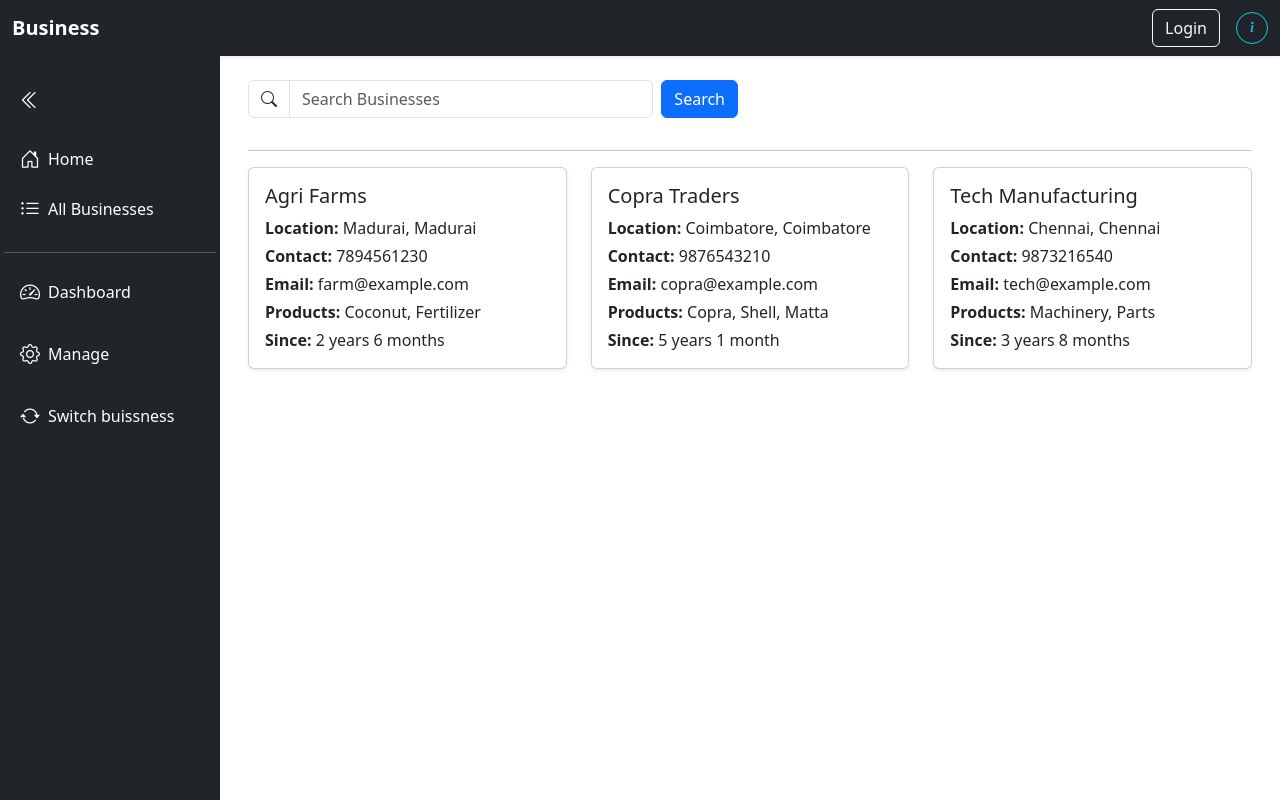
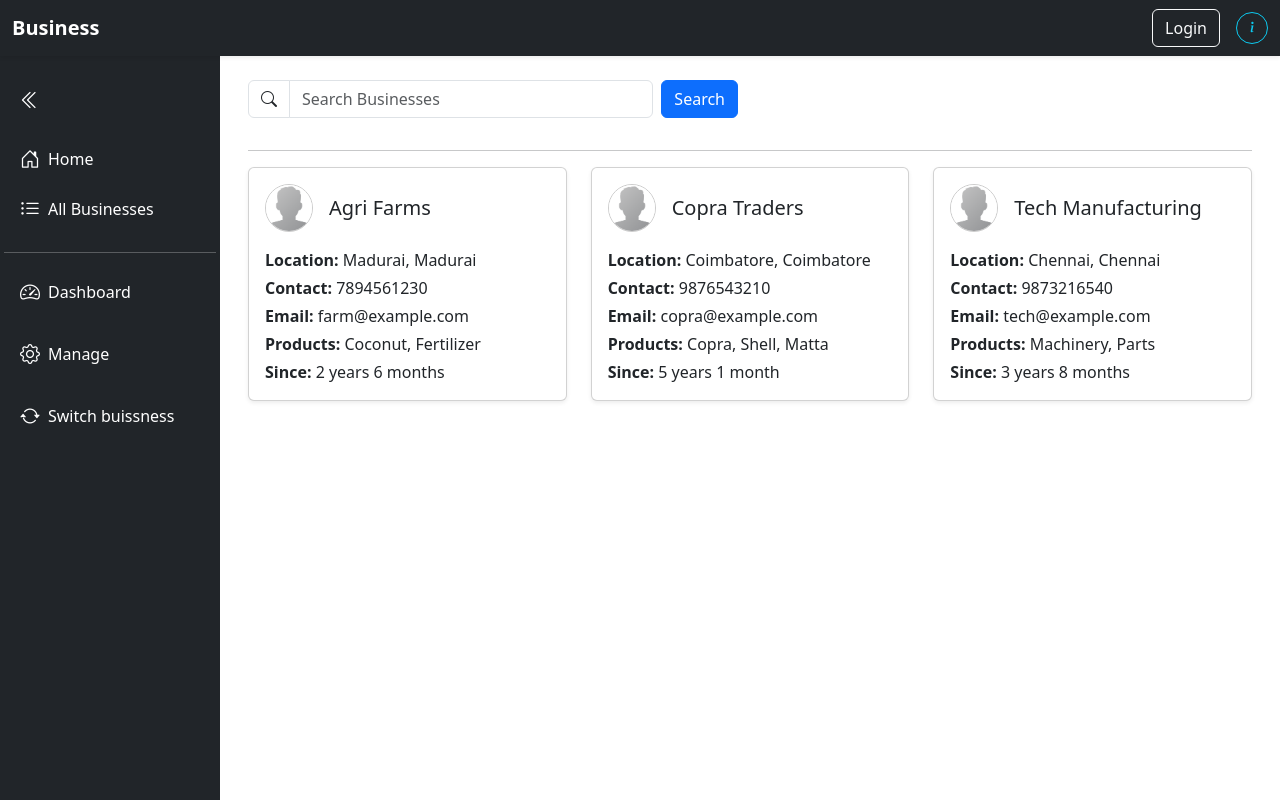
Before and after one commit to RashwinthV/buisness, a React (Create React App) app in the folder frontend/: page /allbusinesses in a window 1280 px wide. Built offline with nearby package versions, Linux system fonts and the light colour scheme.

Commit message:
new commit

```diff
--- a/frontend/src/Pages/Business/AllBusinesses.js
+++ b/frontend/src/Pages/Business/AllBusinesses.js
@@ -1,5 +1,5 @@
 import React, { useState, useEffect } from "react";
-
+import Image_default from "../../Assets/Images/Default.png";
 const allBusinesses = [
   {
     id: 1,
@@ -10,6 +10,7 @@ const allBusinesses = [
     district: "Coimbatore",
     startedOn: "2020-06-01",
     productNames: ["Copra", "Shell", "Matta"],
+    logo: Image_default, // Replace with actual logo
   },
   {
     id: 2,
@@ -20,6 +21,7 @@ const allBusinesses = [
     district: "Madurai",
     startedOn: "2023-01-15",
     productNames: ["Coconut", "Fertilizer"],
+    logo: Image_default,
   },
   {
     id: 3,
@@ -30,6 +32,7 @@ const allBusinesses = [
     district: "Chennai",
     startedOn: "2021-11-20",
     productNames: ["Machinery", "Parts"],
+    logo: Image_default,
   },
 ];
 
@@ -114,7 +117,7 @@ const AllBusinesses = () => {
         {filteredBusinesses.length > 0 ? (
           filteredBusinesses.map((business) => (
             <div className="col-12 col-md-6 col-lg-4 mb-4" key={business.id}>
-              <div className="card shadow-sm h-100">
+              {/* <div className="card shadow-sm h-100">
                 <div className="card-body">
                   <h5 className="card-title">{business.name}</h5>
                   <p className="mb-1">
@@ -133,7 +136,41 @@ const AllBusinesses = () => {
                     <strong>Since:</strong> {calculateSince(business.startedOn)}
                   </p>
                 </div>
-              </div>
+              </div> */}
+
+<div className="card shadow-sm h-100">
+  <div className="card-body">
+    <div className="d-flex align-items-center mb-3">
+      <img
+        src={business.logo}
+        alt={`${business.name} Logo`}
+        className="rounded-circle me-3"
+        width="48"
+        height="48"
+        style={{ objectFit: "cover", border: "1px solid #ccc" }}
+      />
+      <h5 className="card-title mb-0">{business.name}</h5>
+    </div>
+
+    <p className="mb-1">
+      <strong>Location:</strong> {business.city}, {business.district}
+    </p>
+    <p className="mb-1">
+      <strong>Contact:</strong> {business.contact}
+    </p>
+    <p className="mb-1">
+      <strong>Email:</strong> {business.email}
+    </p>
+    <p className="mb-1">
+      <strong>Products:</strong> {business.productNames.join(", ")}
+    </p>
+    <p className="mb-0">
+      <strong>Since:</strong> {calculateSince(business.startedOn)}
+    </p>
+  </div>
+</div>
+
+
             </div>
           ))
         ) : (
```
